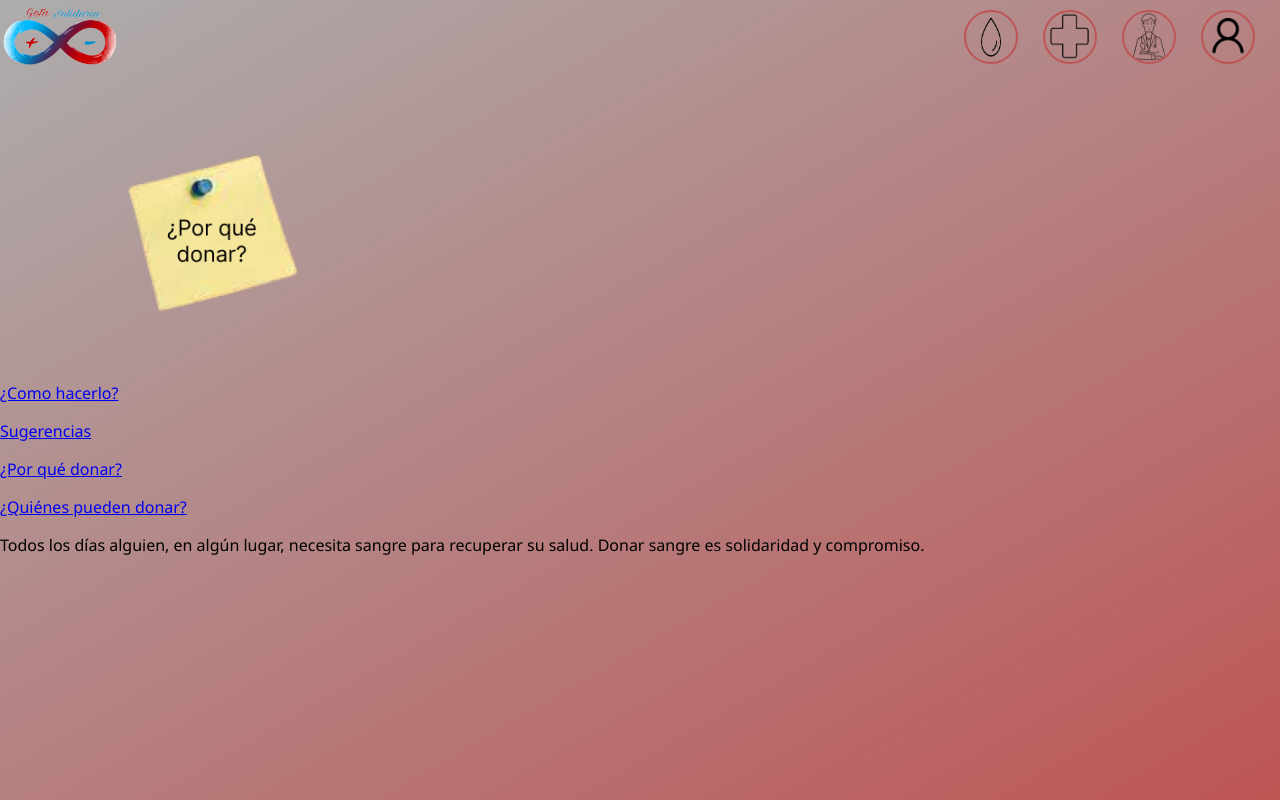
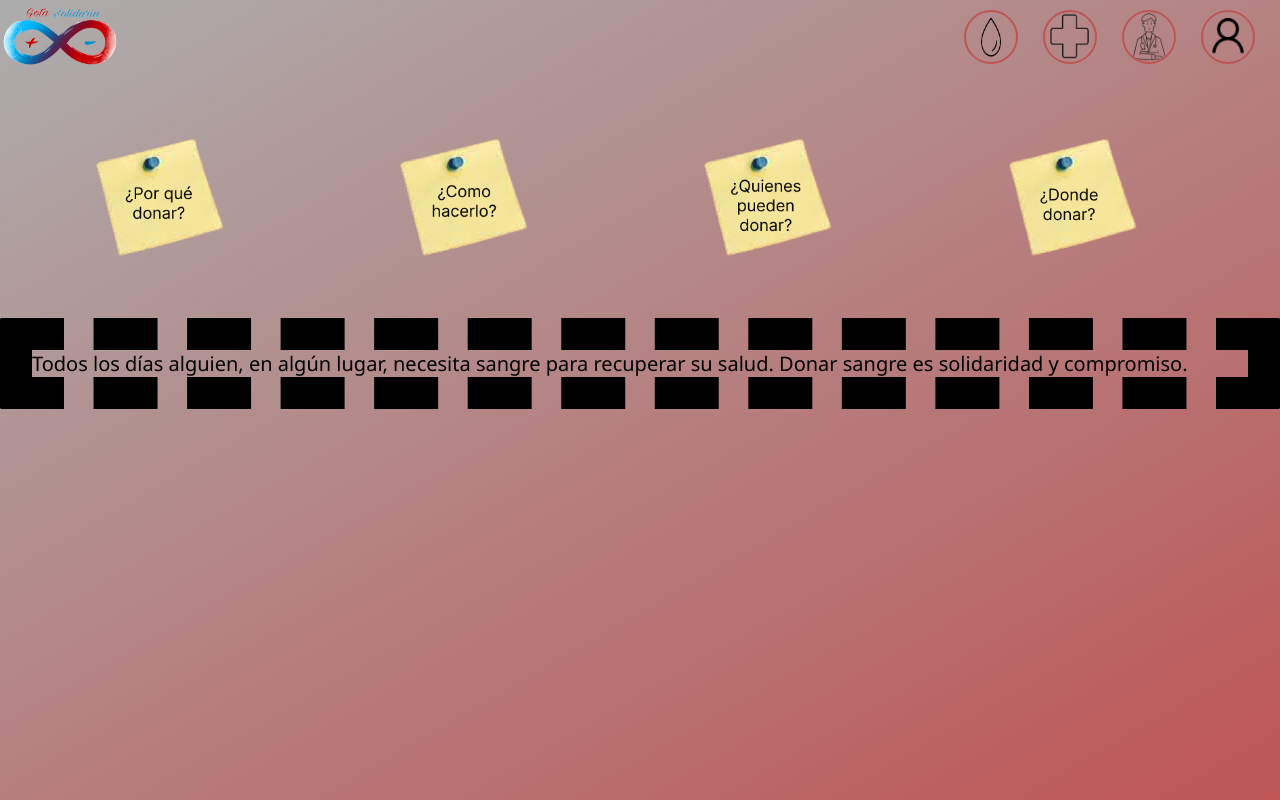
Before and after one commit to MatiasDizenhaus/Proyecto2023, a PHP site: page /paginaprincipal.html in a window 1280 px wide. Run offline with PHP 8.4, Linux system fonts and the light colour scheme.

Commit message:
segui la pagina principal

```diff
--- a/pagina principal/paginaprincipal.css
+++ b/pagina principal/paginaprincipal.css
@@ -32,6 +32,10 @@ body {
     background: linear-gradient(150deg, #adadad, #be5555);
     height: 100vh;
 }
-.p{
-    font-size: 16px;
+p.texto{
+    font-size: 20px;
+    border: 2px;
+    border-style:dashed;
+    border-radius: 2px;
+    border-width: 2rem;
 }
--- a/pagina principal/paginaprincipal.html
+++ b/pagina principal/paginaprincipal.html
@@ -16,26 +16,11 @@
         <a href="#" class="logo-button"><img src="foto inicio.png" alt="Logo 3"></a>
     </div>
     <p>
-        <img src="por que donar.png" width="400" />
+        <img src="por que donar.png" width="300" />
+        <img src="como hacerlo.png" width="300"/>
+        <img src="quienes pueden donar.png" width="300"/>
+        <img src="donde donar.png" width="300"/>
+        <p class="texto">Todos los días alguien, en algún lugar, necesita sangre para recuperar su salud. Donar sangre es solidaridad y compromiso.</p>
 
-       </p>
-    <div>
-        <div>
-
-            <p><a href="#">¿Como hacerlo?</a></p>
-        </div>
-        <div>
-            <p><a href="#">Sugerencias</a></p>
-        </div>
-        <div>
-            <p><a href="#">¿Por qué donar?</a></p>
-        </div>
-        <div>
-            <p><a href="#">¿Quiénes pueden donar?</a></p>
-        </div>
-        <div>
-            <p>Todos los días alguien, en algún lugar, necesita sangre para recuperar su salud. Donar sangre es solidaridad y compromiso.</p>
-        </div>
-    </div>
 </body>
 </html>
```
Also changed, not shown: pagina principal/como hacerlo.png (added), pagina principal/donde donar.png (added), pagina principal/quienes pueden donar.png (added).
